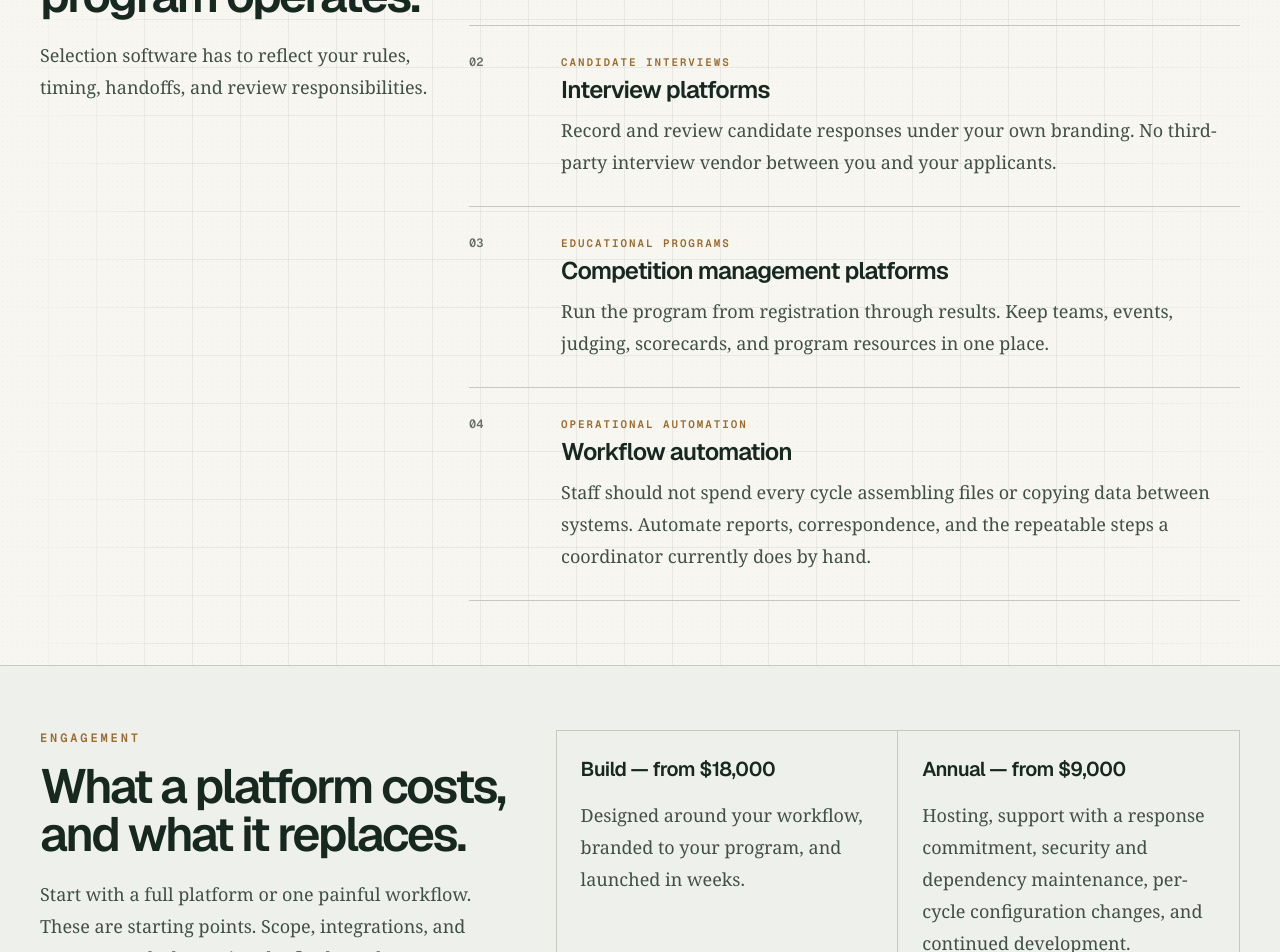
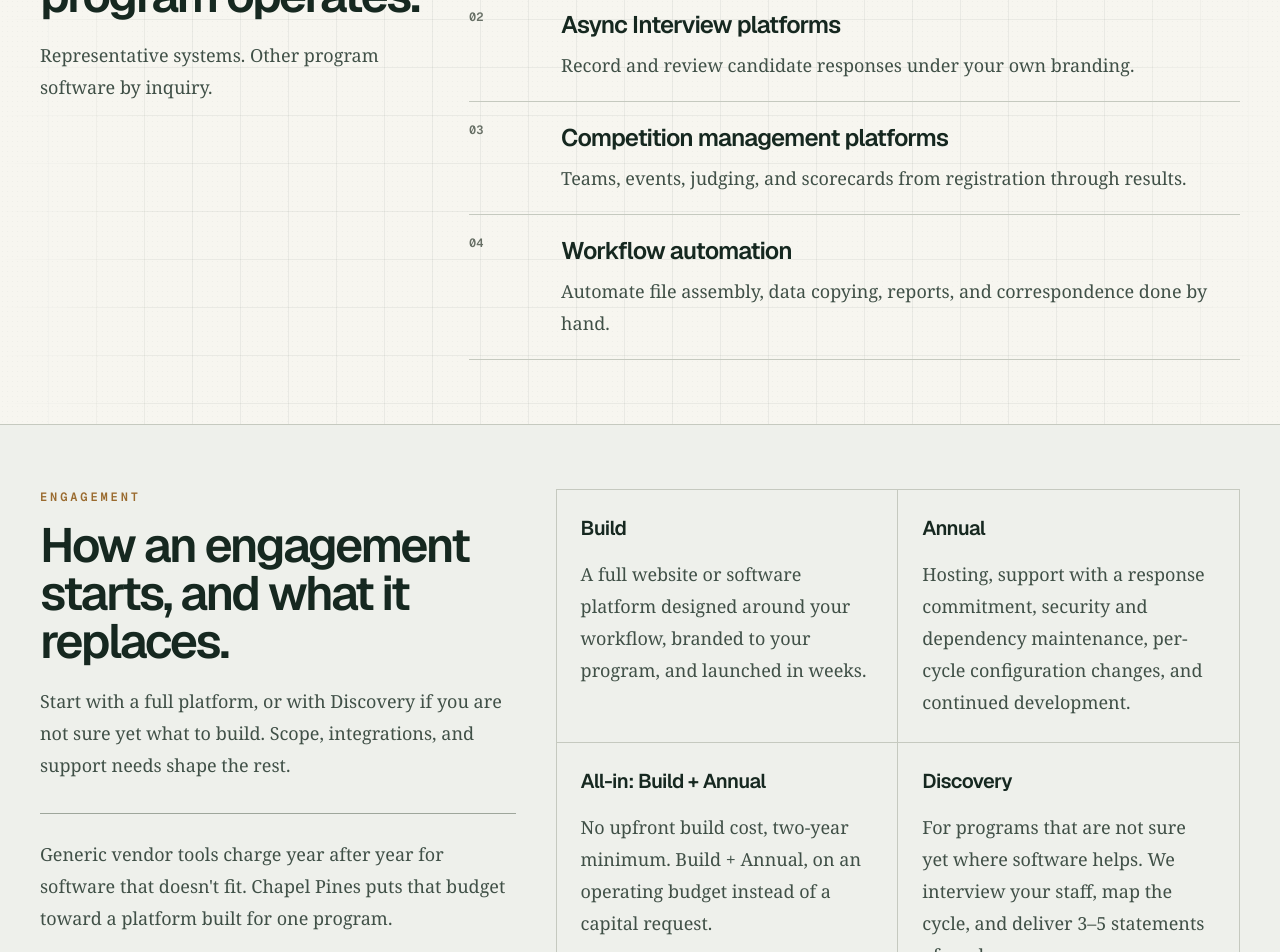
Before and after one commit to M0W0G/chapelpines, a Next.js app: page / in a window 1280 px wide. Shown: the part 940-1892 px from the top of the page. Built offline with nearby package versions, Linux system fonts and the light colour scheme.

Commit message:
fix: removed prices and tightened language

```diff
--- a/src/components/studio-home.tsx
+++ b/src/components/studio-home.tsx
@@ -6,50 +6,46 @@
 const platformTypes = [
   {
     title: "Assessment platforms",
-    context: "Structured evaluation",
     description:
-      "Administer assessments, collect responses, and coordinate reviewers in one place. Candidates move through your selection process on your rules.",
+      "Administer assessments, collect responses, and coordinate reviewers in one place.",
   },
   {
-    title: "Interview platforms",
-    context: "Candidate interviews",
+    title: "Async Interview platforms",
     description:
-      "Record and review candidate responses under your own branding. No third-party interview vendor between you and your applicants.",
+      "Record and review candidate responses under your own branding.",
   },
   {
     title: "Competition management platforms",
-    context: "Educational programs",
     description:
-      "Run the program from registration through results. Keep teams, events, judging, scorecards, and program resources in one place.",
+      "Teams, events, judging, and scorecards from registration through results.",
   },
   {
     title: "Workflow automation",
-    context: "Operational automation",
     description:
-      "Staff should not spend every cycle assembling files or copying data between systems. Automate reports, correspondence, and the repeatable steps a coordinator currently does by hand.",
+      "Automate file assembly, data copying, reports, and correspondence done by hand.",
   },
 ];
 
 const engagementOptions = [
   {
-    label: "Build — from $18,000",
+    label: "Build",
     description:
-      "Designed around your workflow, branded to your program, and launched in weeks.",
+      "A full website or software platform designed around your workflow, branded to your program, and launched in weeks.",
   },
   {
-    label: "Annual — from $9,000",
+    label: "Annual",
     description:
       "Hosting, support with a response commitment, security and dependency maintenance, per-cycle configuration changes, and continued development.",
   },
   {
-    label: "All-in — from $13,000/year",
+    label: "All-in: Build + Annual",
     description:
-      "No upfront build cost, three-year minimum. Build + Annual, on an operating budget instead of a capital request.",
+      "No upfront build cost, two-year minimum. Build + Annual, on an operating budget instead of a capital request.",
   },
   {
-    label: "Pilot — from $5,000",
+    label: "Discovery",
     description:
-      "One workflow for one cycle, often an automation or small website that removes manual work your team does every year.",
+      "For programs that are not sure yet where software helps. We interview your staff, map the cycle, and deliver 3–5 statements of work.",
   },
 ];
 
@@ -233,8 +229,7 @@
                 Software shaped around how your program operates.
               </h2>
               <p className="mt-5 max-w-md font-serif text-lg leading-8 text-[#405047]">
-                Selection software has to reflect your rules, timing, handoffs,
-                and review responsibilities.
+                Representative systems. Other program software by inquiry.
               </p>
             </div>
 
@@ -242,16 +237,13 @@
               {platformTypes.map((platform, index) => (
                 <article
                   key={platform.title}
-                  className="grid gap-5 border-b border-[#c5c9bf] py-7 lg:grid-cols-[4.5rem_1fr]"
+                  className="grid gap-5 border-b border-[#c5c9bf] py-5 lg:grid-cols-[4.5rem_1fr]"
                 >
                   <p className="font-mono text-xs font-semibold text-[#687066]">
                     {String(index + 1).padStart(2, "0")}
                   </p>
                   <div>
-                    <p className="font-mono text-[0.68rem] font-semibold uppercase tracking-[0.18em] text-[#9a6b2f]">
-                      {platform.context}
-                    </p>
-                    <h3 className="mt-1 text-2xl font-semibold tracking-[-0.035em]">
+                    <h3 className="text-2xl font-semibold tracking-[-0.035em]">
                       {platform.title}
                     </h3>
                     <p className="mt-2 max-w-3xl font-serif text-lg leading-8 text-[#405047]">
@@ -274,17 +266,17 @@
             Engagement
           </p>
           <h2 className="mt-4 max-w-xl text-4xl font-semibold tracking-tighter sm:text-5xl">
-            What a platform costs, and what it replaces.
+            How an engagement starts, and what it replaces.
           </h2>
           <p className="mt-5 max-w-xl font-serif text-lg leading-8 text-[#405047]">
-            Start with a full platform or one painful workflow. These are
-            starting points. Scope, integrations, and support needs determine
-            the final number.
+            Start with a full platform, or with Discovery if you are not sure
+            yet what to build. Scope, integrations, and support needs shape
+            the rest.
           </p>
           <p className="mt-8 max-w-xl border-t border-[#9ea69b] pt-6 font-serif text-lg leading-8 text-[#405047]">
-            A vendor charging $12,000 a year costs $60,000 over five years,
-            before extra feature work. Chapel Pines puts that budget toward a
-            platform built for one program.
+            Generic vendor tools charge year after year for software that
+            doesn&apos;t fit. Chapel Pines puts that budget toward a platform
+            built for one program.
           </p>
         </div>
 
@@ -330,7 +322,7 @@
                   rel="noreferrer"
                 >
                   <CalendarDays />
-                  Schedule a Conversation
+                  Schedule a Free Consultation
                   <ArrowRight />
                 </a>
               </Button>
```
